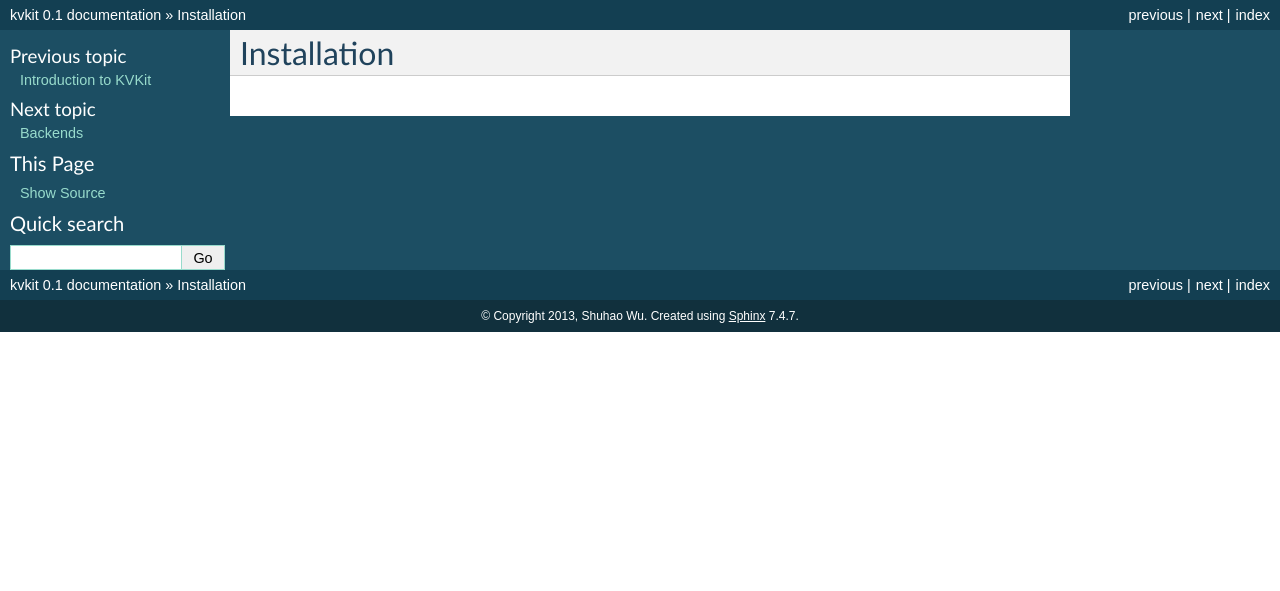
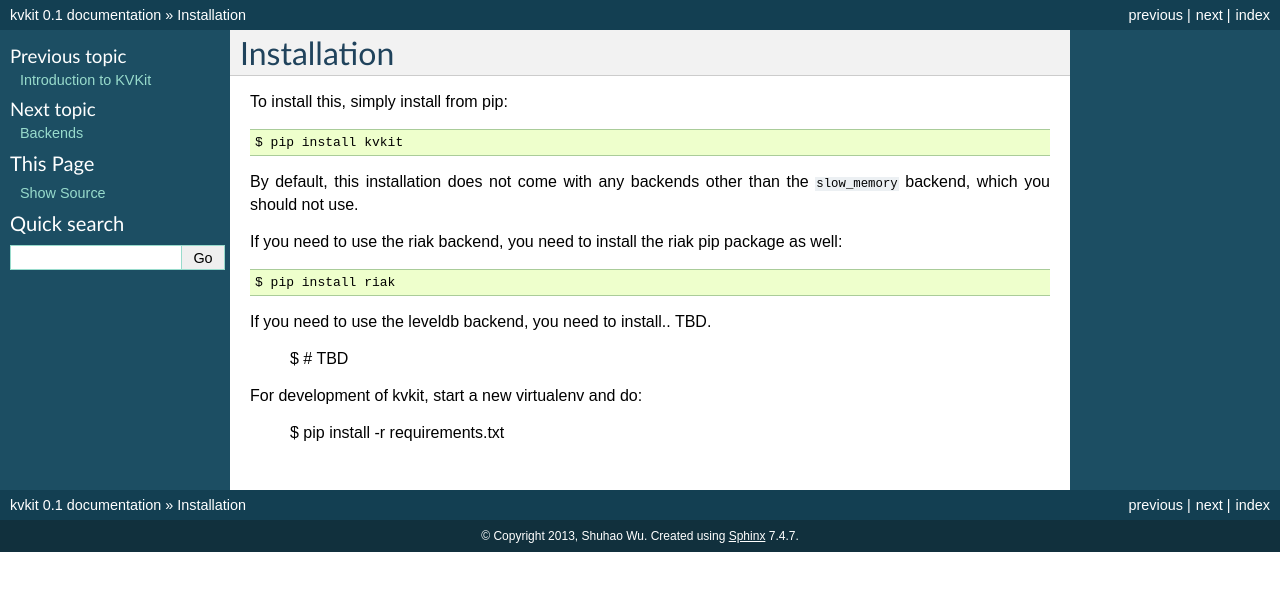
Before and after one commit to shuhaowu/kvkit, a Sphinx documentation site: the page built from docs/installation.rst, in a window 1280 px wide. Shown: the top 591 px of the page. Built offline with Sphinx 7.4.7, drawn with Linux system fonts in a browser that asks for light colours.

```diff
--- a/docs/installation.rst
+++ b/docs/installation.rst
@@ -3,3 +3,23 @@
 ============
 Installation
 ============
+
+To install this, simply install from pip::
+
+    $ pip install kvkit
+
+By default, this installation does not come with any backends other than the
+``slow_memory`` backend, which you should not use.
+
+If you need to use the riak backend, you need to install the riak pip package
+as well::
+
+    $ pip install riak
+
+If you need to use the leveldb backend, you need to install.. TBD.
+
+    $ # TBD
+
+For development of kvkit, start a new virtualenv and do:
+
+    $ pip install -r requirements.txt
```
Also changed, not shown: docs/backends.rst (+66 -4 lines), 3 other files.
